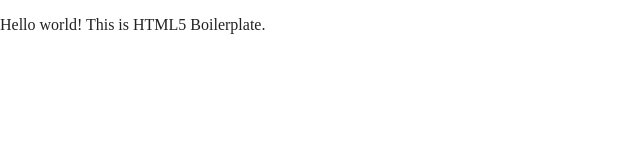
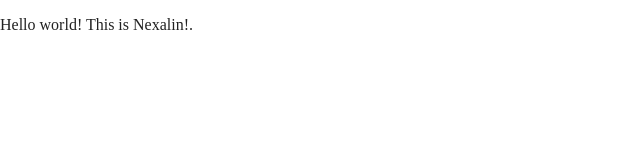
Before and after one commit to BelmontFinancialGroup/belmontfinancialgroup.github.io, a website built with Parcel: page index.html in a window 1280 px wide. Shown: the whole page, without its empty margins (0-640 px from the left). Built offline with nearby package versions, Linux system fonts and the light colour scheme.

Commit message:
Updated Website Code
Inserted my username instead of Boiler room text.

```diff
--- a/index.html
+++ b/index.html
@@ -25,7 +25,7 @@
 <body>
 
   <!-- Add your site or application content here -->
-  <p>Hello world! This is HTML5 Boilerplate.</p>
+  <p>Hello world! This is Nexalin!.</p>
   <script src="js/vendor/modernizr-3.11.2.min.js"></script>
   <script src="js/plugins.js"></script>
   <script src="js/main.js"></script>
```
